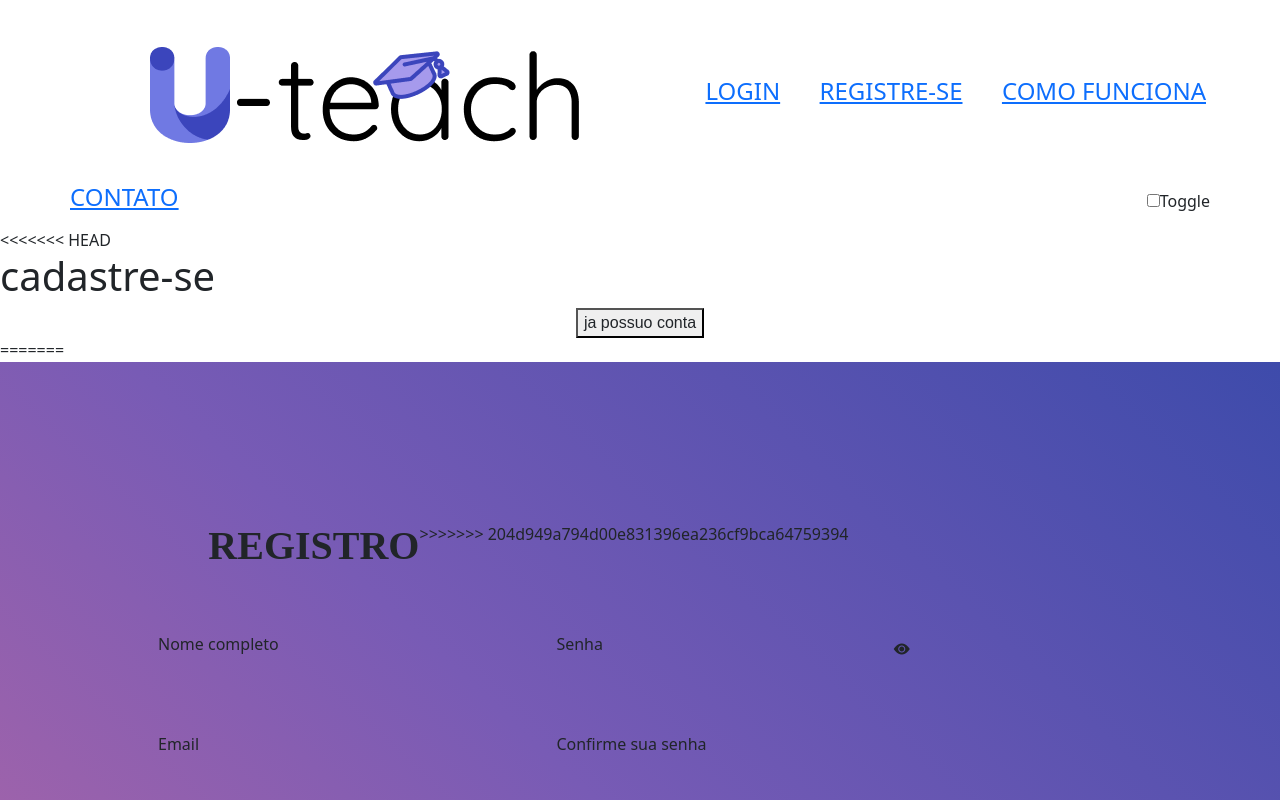
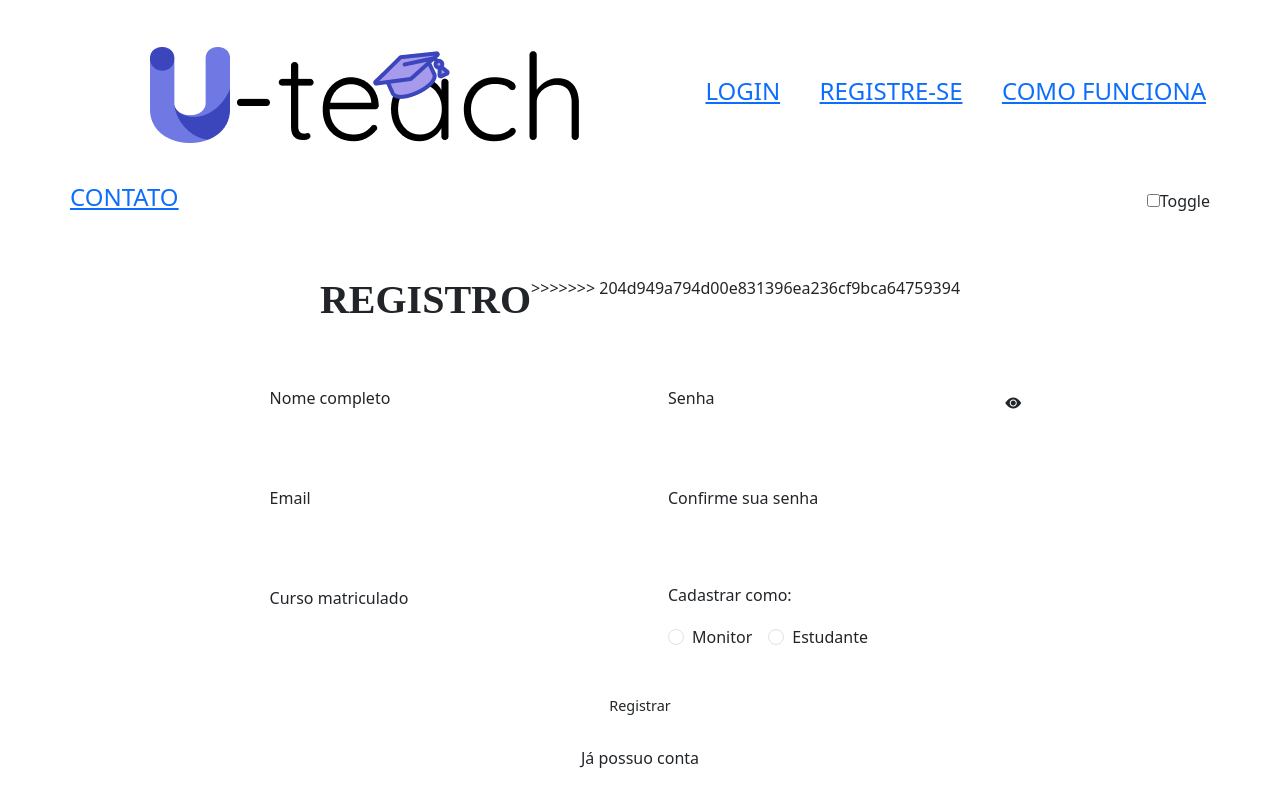
Before and after one commit to rafakid01/PROJETO_INTEGRADOR, an Angular app in the folder projeto-angular/: page /register in a window 1280 px wide. Shown: the top 800 px of the page. Built offline with nearby package versions, Linux system fonts and the light colour scheme.

Commit message:
ATUALIZAÇÃO

```diff
--- a/projeto-angular/src/app/components/register/register.component.css
+++ b/projeto-angular/src/app/components/register/register.component.css
@@ -1,20 +1,3 @@
-/* ESTRUTURAÇÃO MAIN */
-main {
-    padding-top: 7em;
-    background-color: #b467a5;
-    background-image: linear-gradient(43deg, #b467a5 0%, #785bb5 46%, #3e4bab 100%);
-<<<<<<< HEAD
-
-    background-repeat: no-repeat;
-    background-size: cover;
-    width: 100%;
-    height: 100vh;
-}
-=======
-    width: 100%;
-    height: 100vh;
-}
-
 /* CENTRALIZAÇÃO DO CONTAINER DE REGISTRO E PASSAGEM DO TAMANHO */
 
 .container {
@@ -291,4 +274,3 @@ label {
     font-size: 28px;
     width: 350px;
 }
->>>>>>> 204d949a794d00e831396ea236cf9bca64759394
--- a/projeto-angular/src/app/components/register/register.component.html
+++ b/projeto-angular/src/app/components/register/register.component.html
@@ -1,15 +1,3 @@
-<<<<<<< HEAD
-<body>
-  <div class="form">
-    <form action="#">
-      <div class="form-header">
-        <div title="title">
-          <h1>cadastre-se</h1>
-          <div class="login-button">
-            <button><a href="#">ja possuo conta</a></button>
-          </div>
-        </div>
-=======
 <main>
   <div class="container">
     <div class="register-container">
```
